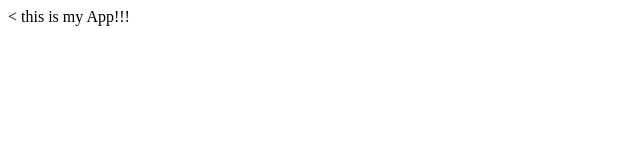
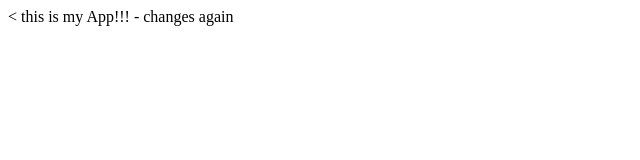
Before and after one commit to mbss77/myAppSample2, a plain HTML site: page index.html in a window 1280 px wide. Shown: the whole page, without its empty margins (0-640 px from the left). Drawn offline with Linux system fonts and the light colour scheme.

Commit message:
changed app.js and index.html

```diff
--- a/app.js
+++ b/app.js
@@ -0,0 +1 @@
+console.log("Hello")
--- a/index.html
+++ b/index.html
@@ -5,6 +5,6 @@
     <title>My App</title>
   </head>
   <body>
-    this is my App!!!
+    this is my App!!! - changes again
   </body>
 </html>
```
